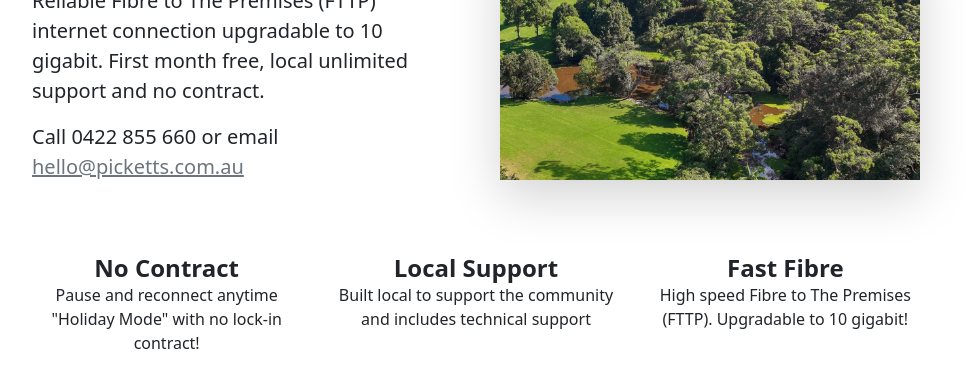
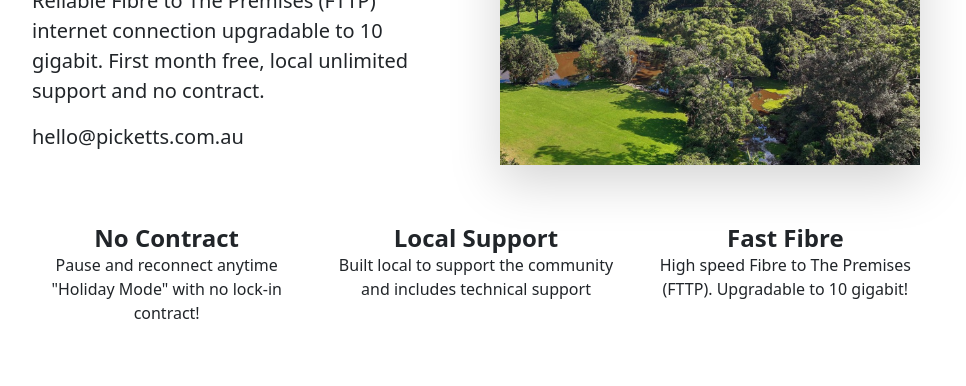
Before and after one commit to matthewmalone/picketts.com.au, a plain HTML site: page index.html in a window 1280 px wide. Shown: the part 353-739 px from the top of the page, without its empty margins (164-1130 px from the left). Drawn offline with nearby package versions, Linux system fonts and the light colour scheme.

Commit message:
Update index.html

```diff
--- a/index.html
+++ b/index.html
@@ -46,7 +46,7 @@
                     <div class="col-lg-6">
                         <h1 class="display-5 fw-bold lh-1 mb-3">No more NBN!</h1>
                         <p class="lead">Reliable Fibre to The Premises (FTTP) internet connection upgradable to 10 gigabit. First month free, local unlimited support and no contract.</p>
-                        <p class="lead">Call 0422 855 660 or email <a class="text-muted" href="mailto:hello@picketts.com.au">hello@picketts.com.au</a></p>
+                        <p class="lead"Email <a class="text-muted" href="mailto:hello@picketts.com.au">hello@picketts.com.au</a></p>
                     </div>
                 </div>
             </div>
```
